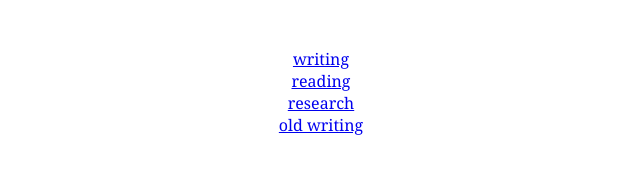
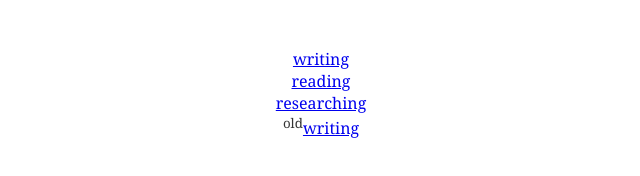
Before and after one commit to keywordnew/keywordnew.github.io, a Gatsby site: page /pages in a window 1280 px wide. Shown: the full height of the page, 319-959 px from the left. Built offline with nearby package versions, Linux system fonts and the light colour scheme; Gatsby itself is replaced by a stand-in of ours; what typography-theme-lincoln would draw is missing.

Commit message:
redo menu

```diff
--- a/src/layouts/index.js
+++ b/src/layouts/index.js
@@ -4,6 +4,7 @@ import Link from 'gatsby-link'
 import Helmet from 'react-helmet'
 
 import Main from '../components/main'
+import Nav from '../components/nav'
 
 const Header = () => (
   <div
@@ -18,6 +19,9 @@ const Header = () => (
         manil chowdhury
       </Link>
     </h2>
+    <h4>
+      <Nav pathname={window.location.pathname} />
+    </h4>
   </div>
 )
 
--- a/src/pages/pages.js
+++ b/src/pages/pages.js
@@ -6,6 +6,11 @@ import Main from "../components/main"
 const Page = props =>
   <div>
     <a href={props.url}>{props.name}</a>
+  </div>
+
+const InactivePage = props =>
+  <div>
+    <sup>old</sup><a href={props.url}>{props.name}</a>
   </div>
 
 export default () =>
@@ -21,12 +26,12 @@ export default () =>
     />
 
     <Page
-      name="research"
+      name="researching"
       url="https://scholar.google.ca/citations?user=NkPrDiYAAAAJ&hl=en"
     />
 
-    <Page
-      name="old writing"
+    <InactivePage
+      name="writing"
       url="https://blogs.ubc.ca/chowdhurian/"
     />
   </Main>
```
Also changed, not shown: src/pages/index.js (+6 -6 lines).
